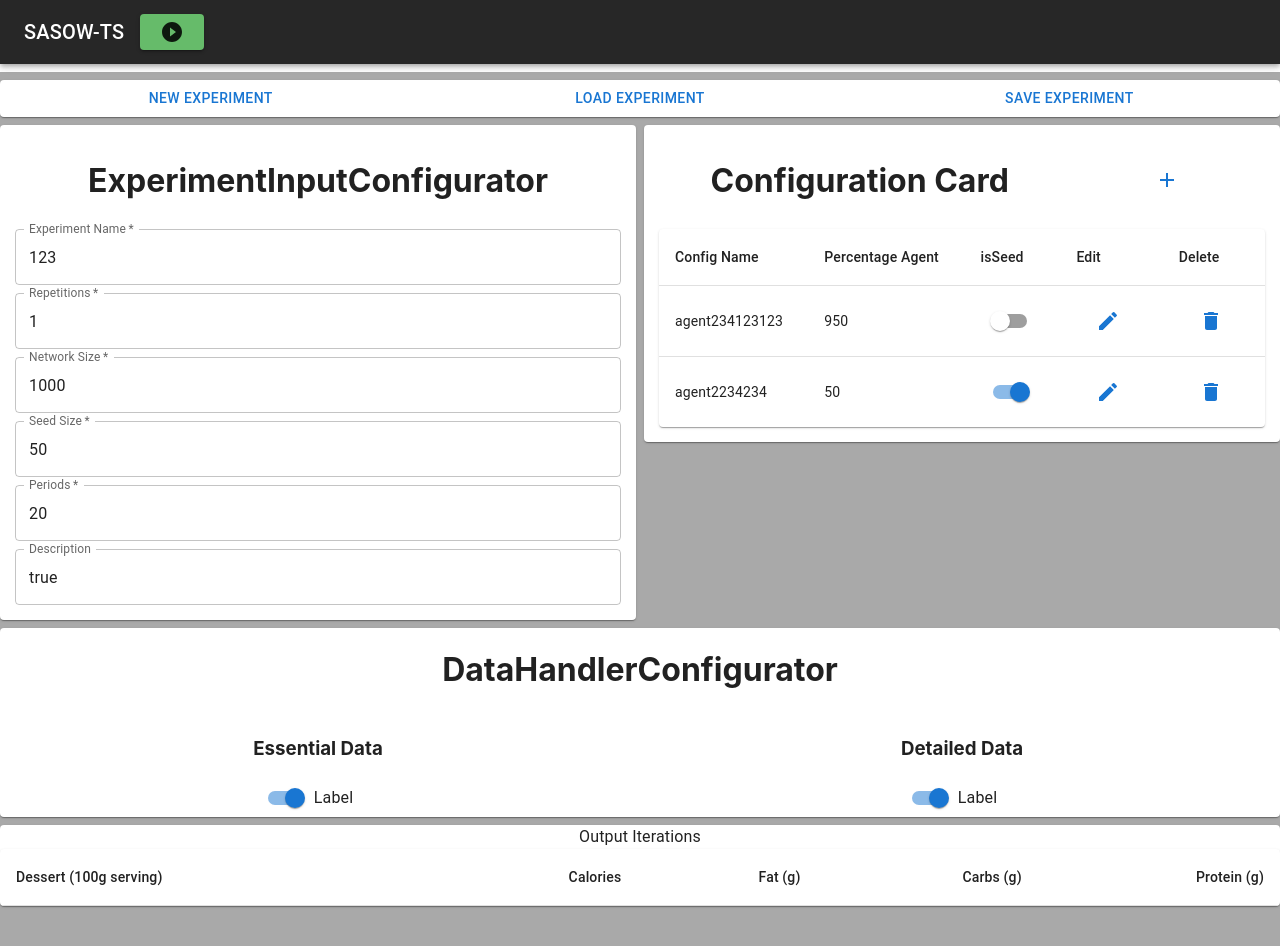
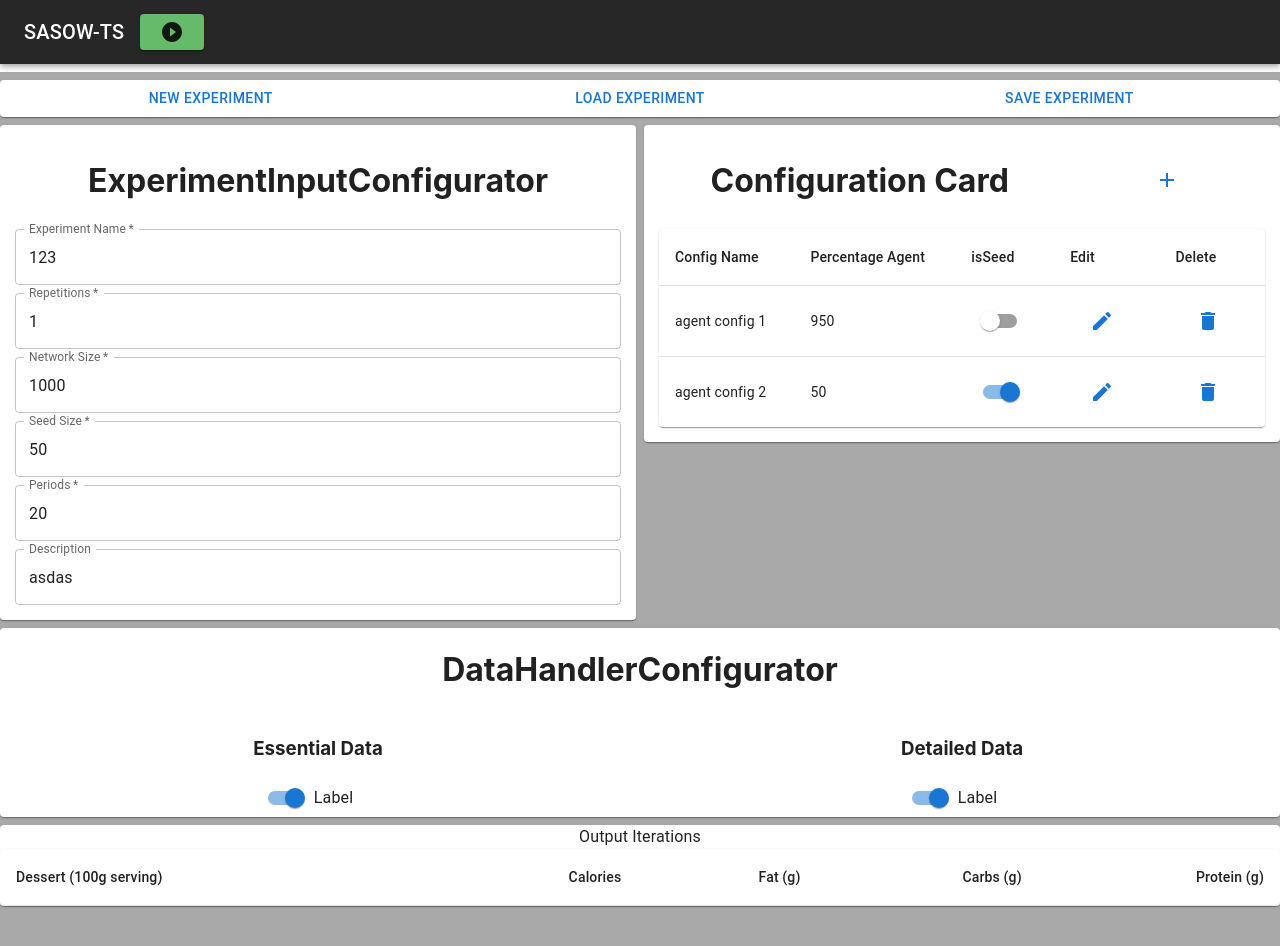
Before and after one commit to sasow-org/sasow-org.github.io, a React (Create React App) app: page / in a window 1280 px wide. Shown: the top 946 px of the page. Built offline with nearby package versions, Linux system fonts and the light colour scheme.

Commit message:
Update App.tsx

```diff
--- a/src/App.tsx
+++ b/src/App.tsx
@@ -19,7 +19,7 @@ function App() {
 //agenttype deberia hacer referencia a la clase del objeto que debemos instanciar
     const agentConfig1 = {
         initialState: 0,
-        configName: "agent234123123",
+        configName: "agent config 1",
         percentageFollowers: 1,
         percentageFollowings: 0,
         agentType: "TwitterAgent",
@@ -42,7 +42,7 @@ function App() {
 
     const agentConfig2 = {
         initialState: 2,
-        configName: "agent2234234",
+        configName: "agent config 2",
         percentageFollowers: 1,
         percentageFollowings: 0,
         agentType: "TwitterAgent",
@@ -68,7 +68,7 @@ function App() {
         networkSize: 1000,
         seedSize: 50,
         periods: 20,
-        description: "true",
+        description: "asdas",
         agentsConfigs: [
             agentConfig1,agentConfig2
         ],
```
